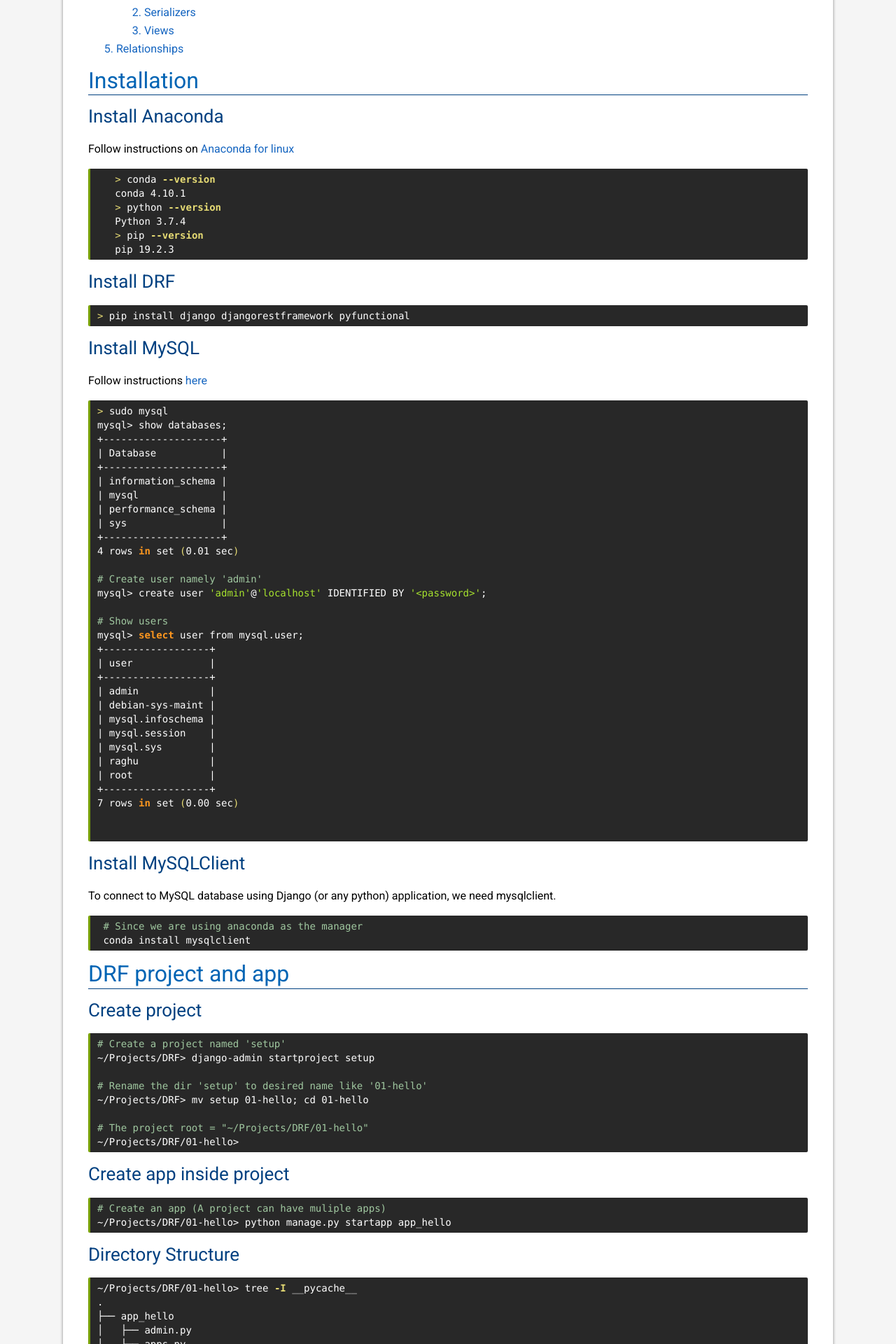
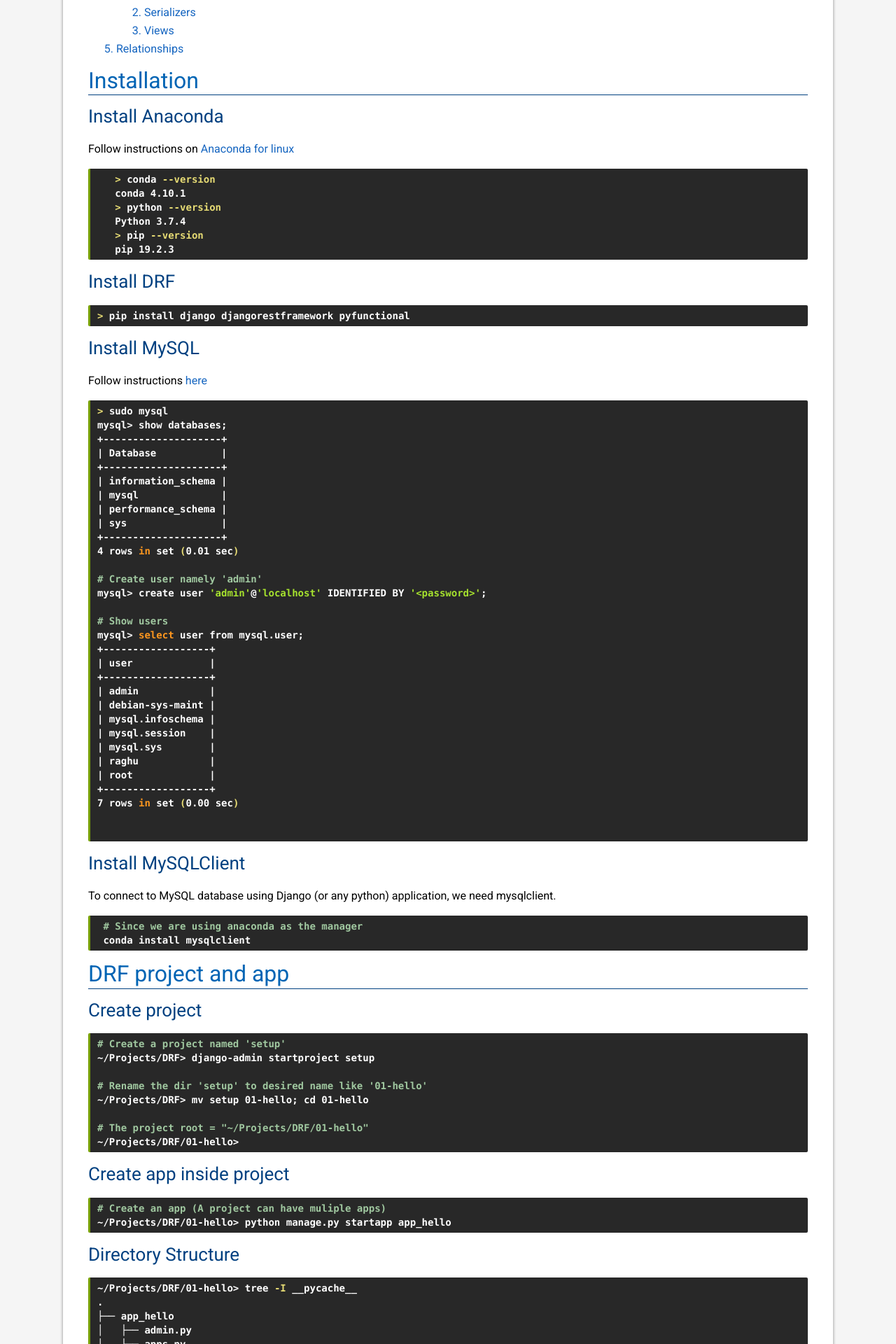
Before and after one commit to cafeduke/cafeduke.github.io, a Jekyll site: the page built from _posts/django/2021-04-27-drf.md, in a window 1280 px wide. Shown: the part 1294-3214 px from the top of the page at 70% size. Built offline with Jekyll 4.4.1, drawn with Linux system fonts in a browser that asks for light colours; nearby versions of some CDN libraries; our own code applies the rules of GitHub Pages for plain Markdown files.

Commit message:
Update to add more fonts to pre

```diff
--- a/assets/css/duke-dark.css
+++ b/assets/css/duke-dark.css
@@ -13,12 +13,14 @@
     background-color: rgb(40,40,40);
     border-left: 3px solid rgb(120,160,0);
     padding: 5px 10px;
-    font: normal 14px 'Consolas';
+    font-size: 14px;
+    font-family: Consolas, Roboto Mono, Menlo, Monaco, Liberation Mono, Courier New, monospace;
     line-height: 20px;
 }
 
 .highlight code {
-    font: normal 14px 'Consolas';
+    font-size: 14px;
+    font-family: Consolas, Roboto Mono, Menlo, Monaco, Liberation Mono, Courier New, monospace;
 }
 
 .highlight .hll { background-color: #333333 }
```
